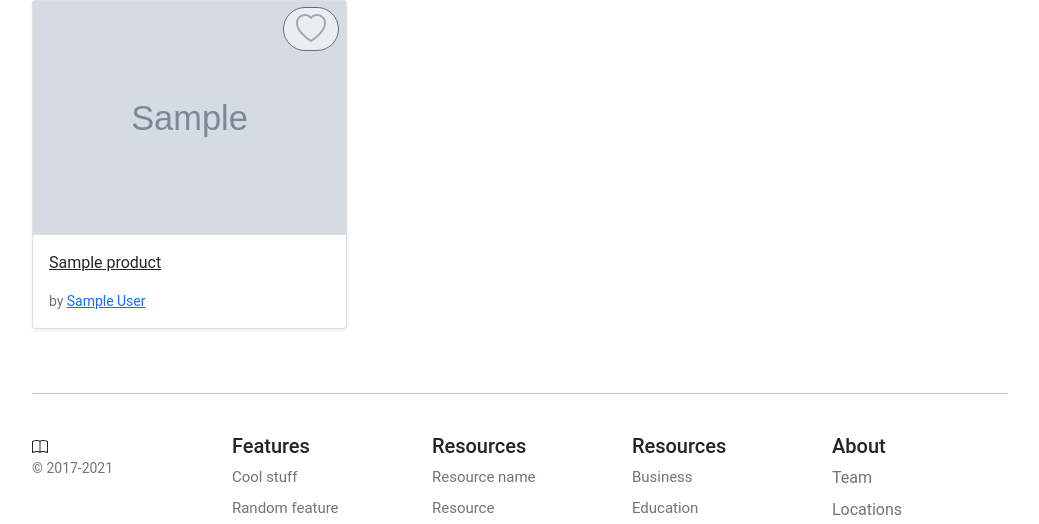
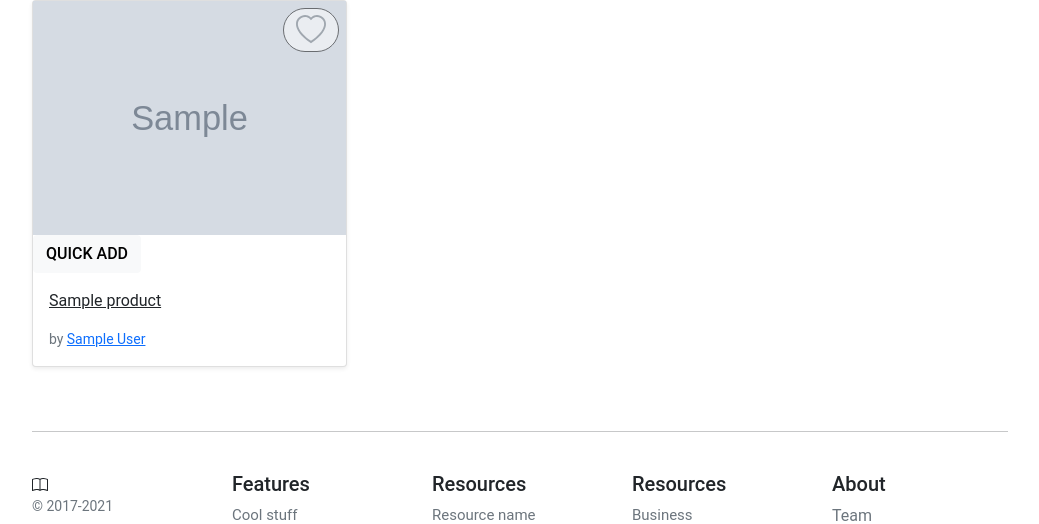
Before and after one commit to xqfqhu/ecommerce, a Django app: a page that uses templates/store/category.html in a window 1280 px wide. Shown: the part 320-844 px from the top of the page, without its empty margins (120-1159 px from the left). Run offline with Django 3.2, Linux system fonts and the light colour scheme; tables that the repository leaves empty hold one stand-in row (values such as "Sample post"); grey boxes marked "Sample" are stand-in pictures.

Commit message:
add quick add feature to category.html

```diff
--- a/templates/store/category.html
+++ b/templates/store/category.html
@@ -142,7 +142,12 @@
     {% for product in products %}
     <div class="col">
       <div class="card shadow-sm">
+        <div class="img-container">
           <img class="img-fluid" alt="Responsive image" src="{{product.image.url}}">
+          <button class="btn btn-light fw500 add-basket-button" type="button" id="add-basket-button"
+            value="{{product.id}}">
+            <span>QUICK ADD</span>
+          </button>
           <button type="button" id="like-button" class="like-button btn btn-outline-secondary" value="{{product.id}}">
             {% if request.user in product.users_wishlist.all %}
             <svg xmlns="http://www.w3.org/2000/svg" width="30" height="30" fill="currentColor" class="bi bi-heart"
@@ -158,6 +163,7 @@
             </svg>
             {%endif%}
           </button>
+        </div>
         <div class="card-body">
           <p class="card-text">
             <a class=text-dark text-decoration-none href="{{product.get_absolute_url}}">{{product.title}}</a>
```
Lines whose indentation alone changed are shown as unchanged.
